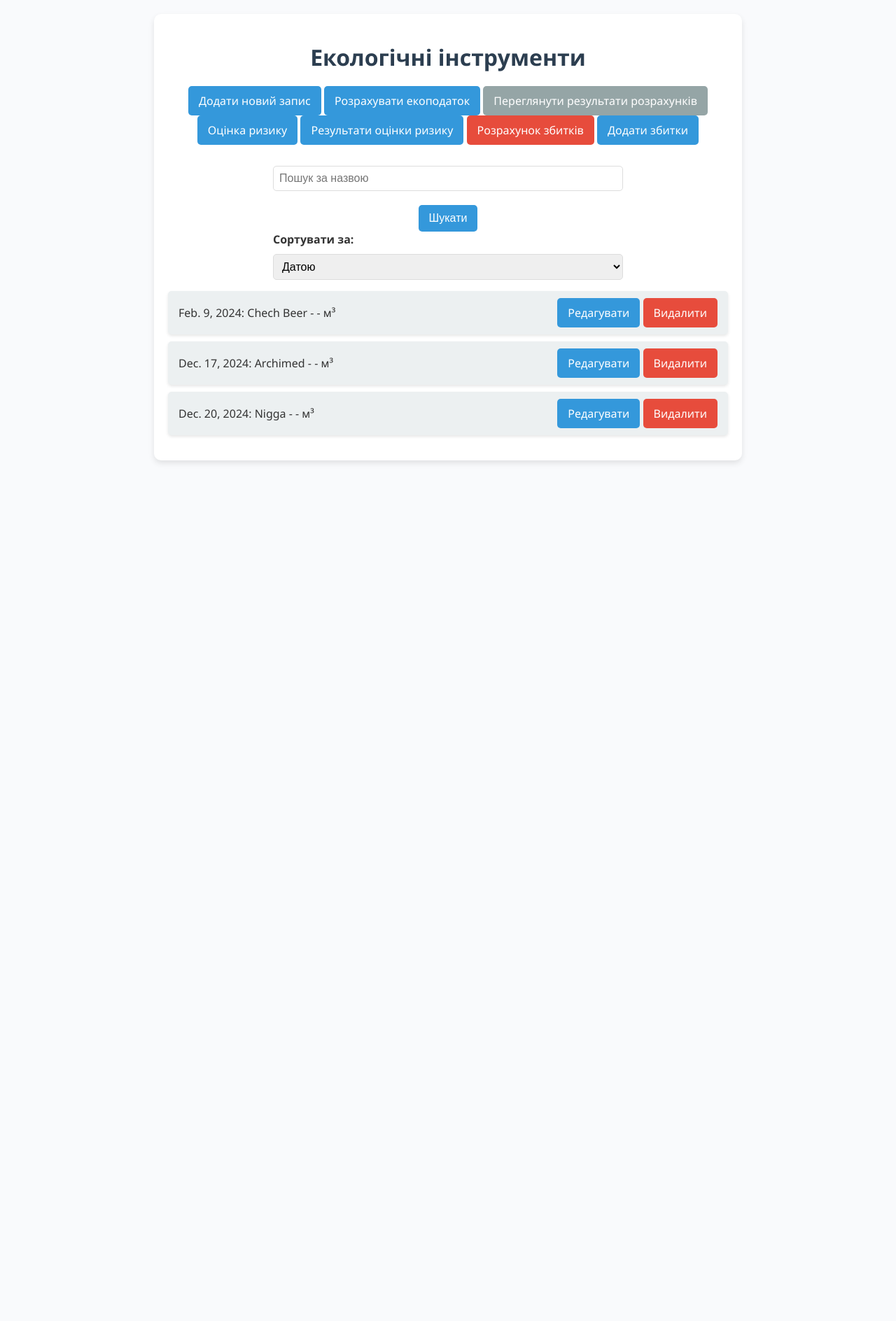
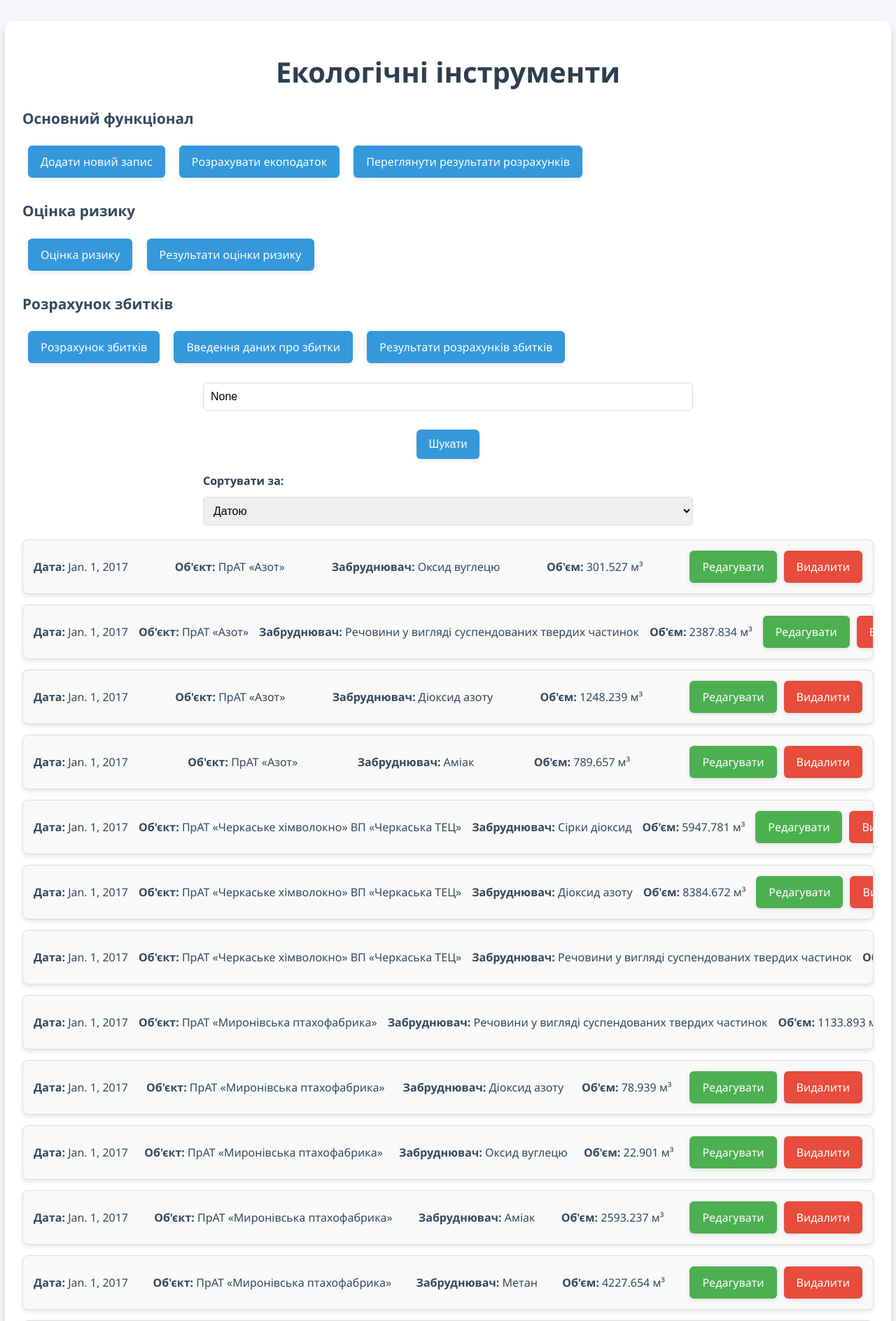
Before and after one commit to Ecological-monitoring/EcoDjango, a Django app: page / in a window 1280 px wide. Shown: the top 1888 px of the page at 70% size. Before the commit the page ends 662 px from the top, so only its background shows below. Run offline with Django 5.2, Linux system fonts and the light colour scheme; data comes from the database, SQL or seed files in the repository.

Commit message:
Full project v1.0. Lab 1 Done

```diff
--- a/eco/admin.py
+++ b/eco/admin.py
@@ -12,4 +12,8 @@ class TaxCalculationAdmin(admin.ModelAdmin):
     search_fields = ('object_name', 'pollutant_name')
 @admin.register(EmissionRecord)
 class EmissionRecordAdmin(admin.ModelAdmin):
-    list_display = ('object_name', 'pollutant_name', 'emission_volume', 'date')
+    list_display = ['object_name', 'get_pollutant_name', 'emission_volume', 'date']
+
+    def get_pollutant_name(self, obj):
+        return obj.pollutant.name
+    get_pollutant_name.short_description = 'Назва забруднювача'
--- a/eco/urls.py
+++ b/eco/urls.py
@@ -14,4 +14,9 @@ urlpatterns = [
     path('risk-results/', views.risk_results, name='risk_results'),
     path('damage-list/', views.damage_list, name='damage_list'),
     path('add-damage-record/', views.add_damage_record, name='add_damage_record'),
+    path('damage-records/', views.damage_records, name='damage_records'),
+    path('calculate-damage/', views.calculate_damage, name='calculate_damage'),
+    path('damage-results/', views.damage_results, name='damage_results'),
+    path('add-event/', views.add_event, name='add_event'),  # Додати подію
+    path('view-results/', views.view_results, name='view_results'),  # Результати
 ]
--- a/eco/views.py
+++ b/eco/views.py
@@ -6,6 +6,9 @@ from .models import EmissionRecord, TaxRate, Pollutant, RiskAssessment, TaxCalcu
 from .forms import EmissionTaxForm, TaxCalculationForm, RiskAssessmentForm
 from .forms import DamageRecordForm
 from .models import DamageRecord
+from datetime import datetime
+from .models import EmergencyEvent
+from .forms import EmergencyEventForm
 
 def tax_results(request):
     """
@@ -30,12 +33,9 @@ def add_emission_record(request):
     if request.method == 'POST':
         form = EmissionTaxForm(request.POST)
         if form.is_valid():
-            record = form.save(commit=False)
-            if not record.pollutant_name:
-                record.pollutant_name = "Default Pollutant"
-            record.save()
+            form.save()
             messages.success(request, "Запис успішно створено!")
-            return redirect('calculate_tax')
+            return redirect('record_list')
     else:
         form = EmissionTaxForm()
     return render(request, 'add_emission_record.html', {'form': form})
@@ -44,16 +44,18 @@ def record_list(request):
     query = request.GET.get('q')
     sort_by = request.GET.get('sort', 'date')
 
-    ten_years_ago = datetime.now().date() - timedelta(days=365 * 10)
-    records = EmissionRecord.objects.filter(date__gte=ten_years_ago)
+    records = EmissionRecord.objects.all()
 
     if query:
-        records = records.filter(Q(object_name__icontains=query))
+        records = records.filter(
+            Q(object_name__icontains=query) | Q(pollutant__name__icontains=query)
+        )
 
-    if sort_by in ['object_name', 'pollutant_name', 'emission_volume', 'date']:
+    if sort_by in ['date', 'object_name', 'pollutant__name', 'emission_volume']:
         records = records.order_by(sort_by)
 
     return render(request, 'record_list.html', {'records': records, 'query': query, 'sort_by': sort_by})
+
 
 def record_create(request):
     if request.method == 'POST':
@@ -139,3 +141,43 @@ def add_damage_record(request):
     else:
         form = DamageRecordForm()
     return render(request, 'add_damage_record.html', {'form': form})
+def damage_records(request):
+    """Відображення сторінки введення даних про збитки."""
+    pollutants = Pollutant.objects.all()
+    current_year = datetime.now().year
+    return render(request, 'damage_records.html', {'pollutants': pollutants, 'current_year': current_year})
+
+def calculate_damage(request):
+    """Обробка форми і збереження даних про збитки."""
+    if request.method == 'POST':
+        form = DamageRecordForm(request.POST)
+        if form.is_valid():
+            form.save()
+            return redirect('damage_results')
+    else:
+        form = DamageRecordForm()
+    return render(request, 'damage_records.html', {'form': form})
+
+def damage_results(request):
+    """Відображення результатів розрахунків збитків."""
+    results = DamageRecord.objects.all()
+    return render(request, 'damage_results.html', {'results': results})
+
+
+
+def home(request):
+    return render(request, 'record_list.html')
+
+def add_event(request):
+    if request.method == 'POST':
+        form = EmergencyEventForm(request.POST)
+        if form.is_valid():
+            form.save()
+            return redirect('view_results')
+    else:
+        form = EmergencyEventForm()
+    return render(request, 'add_damage_record.html', {'form': form})
+
+def view_results(request):
+    events = EmergencyEvent.objects.all()
+    return render(request, 'damage_results.html', {'events': events})
--- a/static/style.css
+++ b/static/style.css
@@ -1,7 +1,7 @@
 /* Загальний стиль */
 body {
     font-family: 'Segoe UI', Tahoma, Geneva, Verdana, sans-serif;
-    background-color: #f9fafc;
+    background-color: #f5f7fa;
     color: #333;
     margin: 0;
     padding: 0;
@@ -10,41 +10,44 @@ body {
 h1 {
     text-align: center;
     margin: 20px 0;
-    font-size: 2rem;
+    font-size: 2.5rem;
     color: #2c3e50;
 }
 
 /* Контейнер */
 .container {
-    width: 90%;
-    max-width: 800px;
-    margin: 20px auto;
+    width: 95%;
+    max-width: 1800px; /* Розширено для кращого розташування даних */
+    margin: 30px auto;
     background: #ffffff;
-    border-radius: 10px;
-    box-shadow: 0 4px 8px rgba(0, 0, 0, 0.1);
-    padding: 20px;
+    border-radius: 12px;
+    box-shadow: 0 6px 12px rgba(0, 0, 0, 0.15);
+    padding: 25px;
 }
+
 
 /* Кнопки */
 button, .btn {
     display: inline-block;
-    background-color: #3498db;
+    background-color: #4caf50; /* Основний колір для всіх кнопок */
     color: white;
     text-decoration: none;
-    padding: 10px 15px;
+    padding: 12px 18px;
     border: none;
-    border-radius: 5px;
+    border-radius: 6px;
     font-size: 1rem;
     transition: background 0.3s ease, transform 0.2s ease;
     cursor: pointer;
+    box-shadow: 0 2px 6px rgba(0, 0, 0, 0.1);
 }
 
 button:hover, .btn:hover {
-    background-color: #2980b9;
+    background-color: #43a047;
+    transform: translateY(-2px);
 }
 
 button:focus, .btn:focus {
-    outline: 2px solid #2980b9;
+    outline: 2px solid #43a047;
     outline-offset: 2px;
 }
 
@@ -69,61 +72,63 @@ ul {
 
 li {
     background: #ecf0f1;
-    margin: 10px 0;
-    padding: 10px 15px;
-    border-radius: 5px;
+    margin: 15px 0;
+    padding: 15px 20px;
+    border-radius: 8px;
     display: flex;
     justify-content: space-between;
     align-items: center;
-    box-shadow: 0 2px 4px rgba(0, 0, 0, 0.1);
+    box-shadow: 0 3px 6px rgba(0, 0, 0, 0.1);
     transition: transform 0.2s ease, background-color 0.2s ease;
 }
 
 li:hover {
-    transform: scale(1.02);
+    transform: scale(1.03);
     background-color: #bdc3c7;
 }
 
 li span {
     flex-grow: 1;
     margin-right: 10px;
+    color: #34495e;
 }
 
 /* Форма */
 form {
     display: flex;
     flex-direction: column;
-    gap: 10px;
-    max-width: 500px;
-    margin: 0 auto;
+    gap: 12px;
+    max-width: 700px; /* Розширено для більших форм */
+    margin: 20px auto;
 }
 
 form label {
     font-weight: bold;
+    color: #2c3e50;
 }
 
 form input, form textarea, form select {
-    padding: 8px;
+    padding: 10px;
     border: 1px solid #ddd;
-    border-radius: 5px;
+    border-radius: 6px;
     font-size: 1rem;
     transition: border-color 0.3s ease, box-shadow 0.3s ease;
 }
 
 form input:focus, form textarea:focus, form select:focus {
     border-color: #3498db;
-    box-shadow: 0 0 5px rgba(52, 152, 219, 0.5);
+    box-shadow: 0 0 8px rgba(52, 152, 219, 0.5);
 }
 
 form button {
-    margin-top: 10px;
+    margin-top: 15px;
     align-self: center;
 }
 
 /* Сповіщення */
 .messages {
     text-align: center;
-    margin: 10px auto;
+    margin: 15px auto;
     font-size: 1rem;
     font-weight: bold;
 }
@@ -132,32 +137,32 @@ form button {
     background-color: #dff0d8;
     color: #3c763d;
     border: 1px solid #d6e9c6;
-    padding: 10px;
-    border-radius: 5px;
+    padding: 12px;
+    border-radius: 6px;
 }
 
 .error {
     background-color: #f2dede;
     color: #a94442;
     border: 1px solid #ebccd1;
-    padding: 10px;
-    border-radius: 5px;
+    padding: 12px;
+    border-radius: 6px;
 }
 
 /* Таблиця */
 table {
     width: 100%;
     border-collapse: collapse;
-    margin: 20px 0;
+    margin: 25px 0;
     font-size: 1rem;
     text-align: left;
-    box-shadow: 0 2px 8px rgba(0, 0, 0, 0.1);
+    box-shadow: 0 3px 10px rgba(0, 0, 0, 0.1);
     background-color: #ffffff;
 }
 
 table th, table td {
     border: 1px solid #ddd;
-    padding: 12px;
+    padding: 15px;
 }
 
 table th {
@@ -192,14 +197,14 @@ table tfoot td {
     font-size: 1.2rem;
     font-weight: bold;
     color: #2c3e50;
-    margin: 20px 0;
+    margin: 25px 0;
 }
 
 /* Адаптивність */
 @media (max-width: 600px) {
     .container {
-        width: 95%;
-        padding: 15px;
+        width: 100%;
+        padding: 20px;
     }
 
     form {
@@ -217,14 +222,61 @@ table tfoot td {
 
     button, .btn {
         font-size: 0.9rem;
-        padding: 8px 12px;
+        padding: 10px;
     }
 }
 
 .btn-secondary {
-    background-color: #95a5a6;
+    background-color: #4caf50;
 }
 
 .btn-secondary:hover {
-    background-color: #7f8c8d;
+    background-color: #43a047;
 }
+
+.tools-section h2 {
+    margin-top: 25px;
+    color: #34495e;
+    font-size: 1.3rem;
+    font-weight: bold;
+}
+
+.tools-section a {
+    display: inline-block;
+    margin: 8px;
+}
+.record-list li {
+    display: flex;
+    justify-content: space-between;
+    align-items: center;
+    flex-wrap: nowrap; /* Забезпечує, що всі елементи залишаються в одному рядку */
+    padding: 15px;
+    background: #f9f9f9;
+    border: 1px solid #ddd;
+    margin-bottom: 12px;
+    border-radius: 8px;
+    overflow: hidden; /* Приховує текст, що виходить за межі */
+    white-space: nowrap; /* Текст відображається в один рядок */
+    text-overflow: ellipsis; /* Додає три крапки для тексту, що не вміщується */
+}
+.record-list li span {
+    margin-right: 15px;
+    flex-grow: 1;
+    text-align: left;
+}
+
+.actions {
+    display: flex;
+    gap: 10px; /* Додає відстань між кнопками */
+    justify-content: flex-end; /* Вирівнює кнопки праворуч */
+    align-items: center; /* Вирівнює кнопки по вертикалі */
+}
+/* Кнопки */
+.btn-uniform {
+    background-color: #3498db; /* Уніфікований колір кнопок */
+    color: white;
+}
+
+.btn-uniform:hover {
+    background-color: #2980b9;
+}
--- a/templates/record_list.html
+++ b/templates/record_list.html
@@ -4,47 +4,57 @@
 <head>
     <meta charset="UTF-8">
     <meta name="viewport" content="width=device-width, initial-scale=1.0">
-    <title>Головна сторінка</title>
+    <title>Екологічні інструменти</title>
     <link rel="stylesheet" href="{% static 'style.css' %}">
+
 </head>
 <body>
     <div class="container">
         <h1>Екологічні інструменти</h1>
 
-        <!-- Головні кнопки для функціоналу -->
-        <div style="text-align: center; margin-bottom: 30px;">
-            <a href="{% url 'record_create' %}" class="btn btn-success">Додати новий запис</a>
-            <a href="{% url 'calculate_tax' %}" class="btn btn-primary">Розрахувати екоподаток</a>
-            <a href="{% url 'tax_results' %}" class="btn btn-secondary">Переглянути результати розрахунків</a>
-            <a href="{% url 'assess_risk' %}" class="btn btn-warning">Оцінка ризику</a>
-            <a href="{% url 'risk_results' %}" class="btn btn-info">Результати оцінки ризику</a>
-            <a href="{% url 'damage_list' %}" class="btn btn-danger">Розрахунок збитків</a>
-            <a href="{% url 'add_damage_record' %}" class="btn btn-success">Додати збитки</a>
+        <!-- Кнопки -->
+        <div class="tools-section">
+            <h2>Основний функціонал</h2>
+            <a href="{% url 'record_create' %}" class="btn btn-uniform">Додати новий запис</a>
+            <a href="{% url 'calculate_tax' %}" class="btn btn-uniform">Розрахувати екоподаток</a>
+            <a href="{% url 'tax_results' %}" class="btn btn-uniform">Переглянути результати розрахунків</a>
+
+            <h2>Оцінка ризику</h2>
+            <a href="{% url 'assess_risk' %}" class="btn btn-uniform">Оцінка ризику</a>
+            <a href="{% url 'risk_results' %}" class="btn btn-uniform">Результати оцінки ризику</a>
+
+            <h2>Розрахунок збитків</h2>
+            <a href="{% url 'damage_list' %}" class="btn btn-uniform">Розрахунок збитків</a>
+            <a href="{% url 'damage_records' %}" class="btn btn-uniform">Введення даних про збитки</a>
+            <a href="{% url 'damage_results' %}" class="btn btn-uniform">Результати розрахунків збитків</a>
         </div>
 
-        <!-- Пошук записів -->
-        <form method="GET" action="">
-            <input type="text" name="q" placeholder="Пошук за назвою" value="{{ query|default:'' }}">
-            <button type="submit" class="btn">Шукати</button>
+        <!-- Пошук -->
+        <form method="GET" action="" class="search-form">
+            <input type="text" name="q" placeholder="Пошук за назвою або забруднювачем" value="{{ query }}">
+            <button type="submit" class="btn btn-uniform">Шукати</button>
         </form>
 
-        <!-- Сортування записів -->
-        <form method="GET" action="">
+        <!-- Сортування -->
+        <form method="GET" action="" class="sort-form">
             <label for="sort">Сортувати за:</label>
             <select name="sort" id="sort" onchange="this.form.submit()">
                 <option value="date" {% if sort_by == 'date' %}selected{% endif %}>Датою</option>
                 <option value="object_name" {% if sort_by == 'object_name' %}selected{% endif %}>Назвою об'єкта</option>
                 <option value="pollutant" {% if sort_by == 'pollutant' %}selected{% endif %}>Забруднювачем</option>
-                <option value="volume" {% if sort_by == 'volume' %}selected{% endif %}>Об'ємом</option>
+                <option value="emission_volume" {% if sort_by == 'emission_volume' %}selected{% endif %}>Об'ємом</option>
             </select>
         </form>
 
         <!-- Список записів -->
-        <ul>
+        <ul class="record-list">
         {% for record in records %}
             <li>
-                    {{ record.date }}: {{ record.object_name }} - {{ record.pollutant }} - {{ record.volume }} м³
-                    <div>
+                <span><b>Дата:</b> {{ record.date }}</span>
+                <span><b>Об'єкт:</b> {{ record.object_name }}</span>
+                <span><b>Забруднювач:</b> {{ record.pollutant.name }}</span>
+                <span><b>Об'єм:</b> {{ record.emission_volume }} м³</span>
+                <div class="actions">
                     <a href="{% url 'record_edit' record.id %}" class="btn btn-primary">Редагувати</a>
                     <a href="{% url 'record_delete' record.id %}" class="btn btn-danger">Видалити</a>
                 </div>
```
Also changed, not shown: eco/forms.py (+11 -5 lines), eco/models.py (+17 -20 lines), templates/damage_records.html (added, +51 -0 lines), templates/damage_results.html (added, +30 -0 lines), db.sqlite3, eco/migrations/0012_alter_damagerecord_damage_type.py (added), eco/migrations/0013_emergencyevent.py (added), eco/migrations/0014_remove_emissionrecord_pollutant_name_and_more.py (added). Lines whose indentation alone changed are shown as unchanged.
